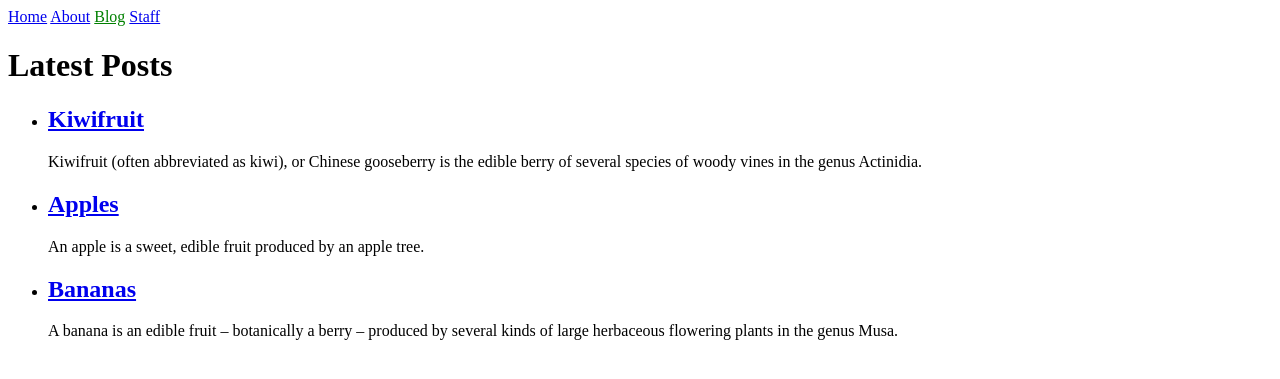
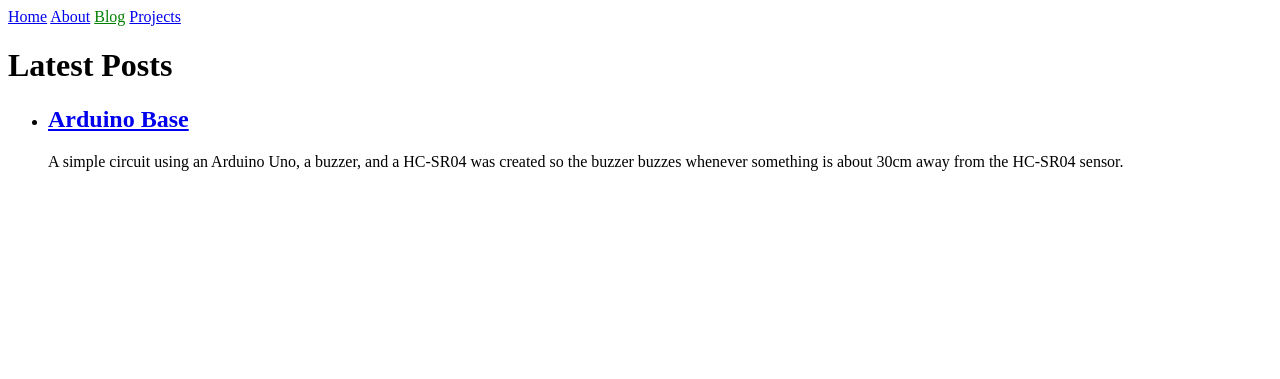
Before and after one commit to PhysicsUofRAUI/farmhacks, a Jekyll site: the page built from blog.html, in a window 1280 px wide. Shown: the top 379 px of the page. Built offline with Jekyll 4.4.1, drawn with Linux system fonts in a browser that asks for light colours.

Commit message:
convert the step by step tutorial to be specific to farm hacks

```diff
--- a/_config.yml
+++ b/_config.yml
@@ -1,13 +1,13 @@
 collections:
-  authors:
+  projects:
     output: true
 
 defaults:
   - scope:
       path: ""
-      type: "authors"
+      type: "projects"
     values:
-      layout: "author"
+      layout: "project"
   - scope:
       path: ""
       type: "posts"
--- a/_data/navigation.yml
+++ b/_data/navigation.yml
@@ -4,5 +4,5 @@
   link: /about.html
 - name: Blog
   link: /blog.html
-- name: Staff
-  link: /staff.html
+- name: Projects
+  link: /project.html
--- a/_layouts/post.html
+++ b/_layouts/post.html
@@ -5,9 +5,9 @@
 
 <p>
   {{ page.date | date_to_string }}
-  {% assign author = site.authors | where: 'short_name', page.author | first %}
+  {% assign author = site.projects | where: 'short_name', page.project | first %}
   {% if author %}
-    - <a href="{{ author.url }}">{{ author.name }}</a>
+    - <a href="{{ project.url }}">{{ project.name }}</a>
   {% endif %}
 </p>
 
--- a/_layouts/author.html
+++ b/_layouts/project.html
@@ -2,13 +2,13 @@
 layout: default
 ---
 <h1>{{ page.name }}</h1>
-<h2>{{ page.position }}</h2>
+<h2>{{ page.category }}</h2>
 
 {{ content }}
 
 <h2>Posts</h2>
 <ul>
-  {% assign filtered_posts = site.posts | where: 'author', page.short_name %}
+  {% assign filtered_posts = site.posts | where: 'project', page.short_name %}
   {% for post in filtered_posts %}
     <li><a href="{{ post.url }}">{{ post.title }}</a></li>
   {% endfor %}
--- a/_posts/2018-08-20-bananas.md
+++ /dev/null
@@ -1,13 +0,0 @@
----
-layout: post
-author: jill
----
-
-A banana is an edible fruit – botanically a berry – produced by several
-kinds of large herbaceous flowering plants in the genus Musa.
-
-In some countries, bananas used for cooking may be called "plantains",
-distinguishing them from dessert bananas. The fruit is variable in size,
-color, and firmness, but is usually elongated and curved, with soft
-flesh rich in starch covered with a rind, which may be green, yellow,
-red, purple, or brown when ripe.
--- a/_posts/2018-08-21-apples.md
+++ /dev/null
@@ -1,11 +0,0 @@
----
-layout: post
-author: jill
----
-An apple is a sweet, edible fruit produced by an apple tree.
-
-Apple trees are cultivated worldwide, and are the most widely grown
-species in the genus Malus. The tree originated in Central Asia, where
-its wild ancestor, Malus sieversii, is still found today. Apples have
-been grown for thousands of years in Asia and Europe, and were brought
-to North America by European colonists.
--- a/_posts/2018-08-22-kiwifruit.md
+++ /dev/null
@@ -1,12 +0,0 @@
----
-layout: post
-author: ted
----
-Kiwifruit (often abbreviated as kiwi), or Chinese gooseberry is the
-edible berry of several species of woody vines in the genus Actinidia.
-
-The most common cultivar group of kiwifruit is oval, about the size of
-a large hen's egg (5–8 cm (2.0–3.1 in) in length and 4.5–5.5 cm
-(1.8–2.2 in) in diameter). It has a fibrous, dull greenish-brown skin
-and bright green or golden flesh with rows of tiny, black, edible
-seeds. The fruit has a soft texture, with a sweet and unique flavor.
--- /dev/null
+++ b/_posts/2023-06-08-arduino-base.md
@@ -0,0 +1,8 @@
+---
+layout: post
+project: hooter
+---
+
+A simple circuit using an Arduino Uno, a buzzer, and a HC-SR04 was created so the buzzer buzzes whenever something is about 30cm away from the HC-SR04 sensor.
+
+A demo can be seen [here](https://www.instagram.com/p/CtA3pzkAzKq/), and the code will be stored [here](https://github.com/PhysicsUofRAUI/hooting_owl).
--- a/index.html
+++ b/index.html
@@ -2,4 +2,4 @@
 layout: default
 title: Home
 ---
-<h1>{{ "Hello World!" | downcase }}</h1>
+<h1>{{ "Hack the Farm!" }}</h1>
```
Also changed, not shown: _authors/jill.md (deleted, +0 -6 lines), _authors/ted.md (deleted, +0 -6 lines), _projects/hooter.md (added, +6 -0 lines), about.md (+1 -1 lines), project.html (added, +15 -0 lines), staff.html (deleted, +0 -15 lines).
